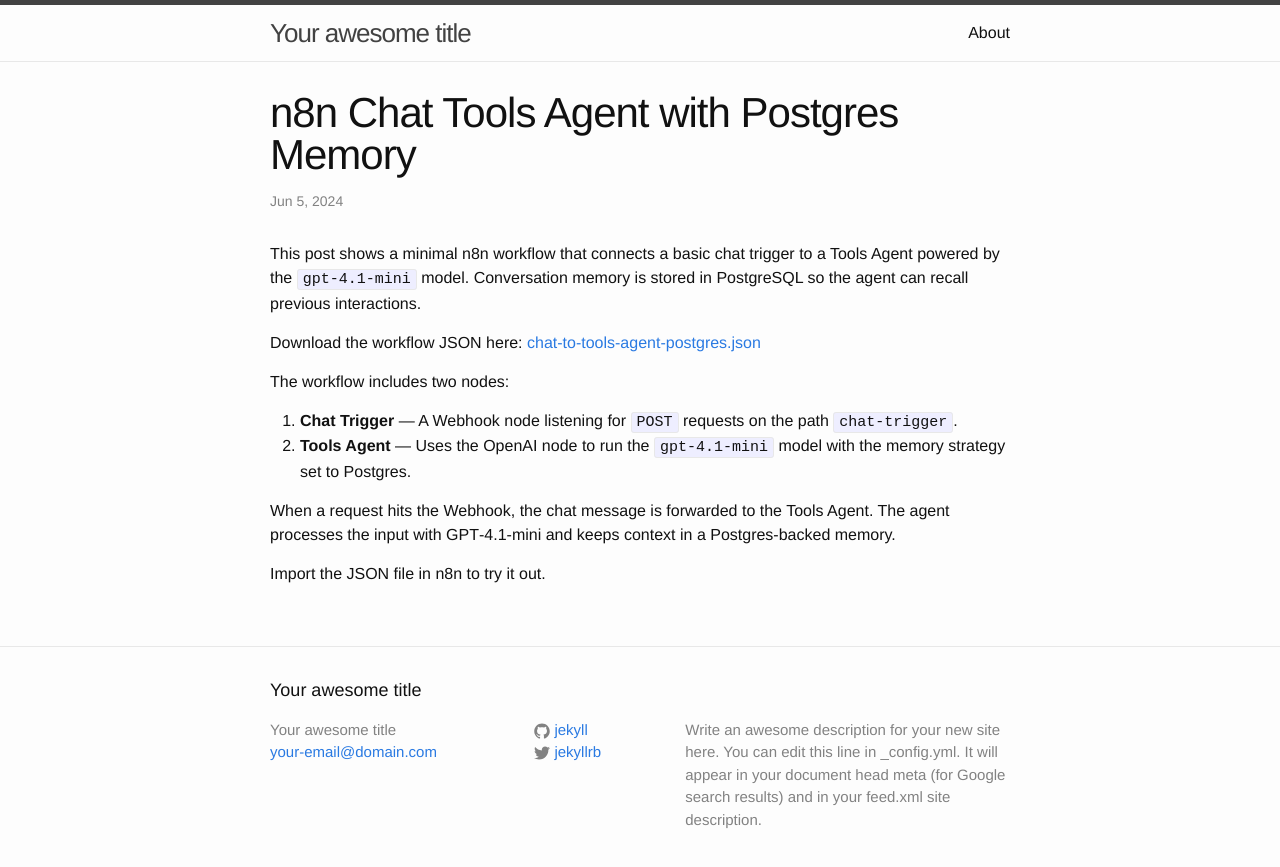
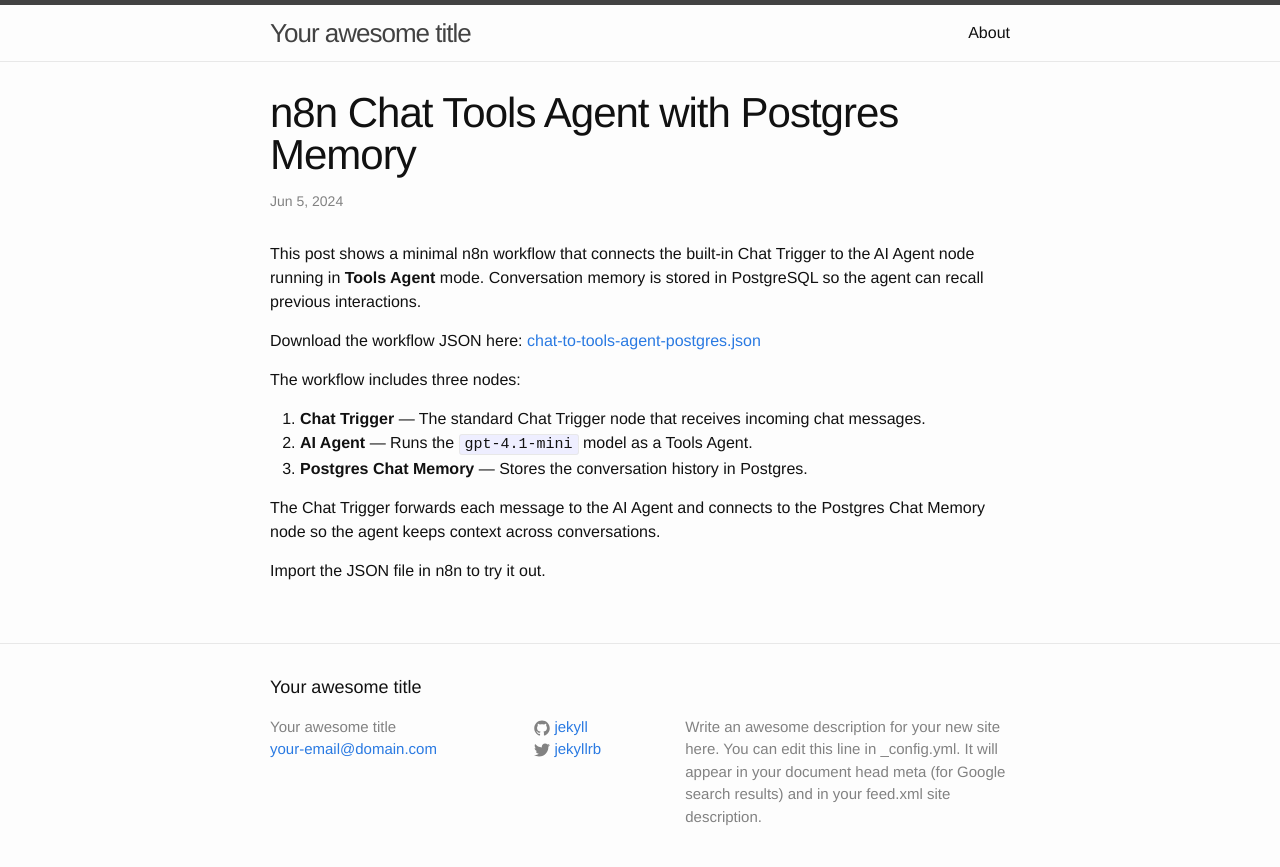
Before and after one commit to thebrianchannel/thebrianchannel.github.io, a Jekyll site: the page built from _posts/2024-06-05-n8n-tools-agent-gpt4-mini-postgres.markdown, in a window 1280 px wide. Shown: the top 867 px of the page. Built offline with Jekyll 4.4.1, drawn with Linux system fonts in a browser that asks for light colours.

Commit message:
Update Tools Agent example

```diff
--- a/_posts/2024-06-05-n8n-tools-agent-gpt4-mini-postgres.markdown
+++ b/_posts/2024-06-05-n8n-tools-agent-gpt4-mini-postgres.markdown
@@ -5,22 +5,21 @@ date: 2024-06-05 00:00:00 -0000
 categories: n8n workflow
 ---
 
-This post shows a minimal n8n workflow that connects a basic chat trigger to a
-Tools Agent powered by the `gpt-4.1-mini` model. Conversation memory is stored in
-PostgreSQL so the agent can recall previous interactions.
+This post shows a minimal n8n workflow that connects the built‑in Chat Trigger
+to the AI Agent node running in **Tools Agent** mode. Conversation memory is
+stored in PostgreSQL so the agent can recall previous interactions.
 
 Download the workflow JSON here:
 [chat-to-tools-agent-postgres.json](/workflows/chat-to-tools-agent-postgres.json)
 
-The workflow includes two nodes:
+The workflow includes three nodes:
 
-1. **Chat Trigger** — A Webhook node listening for `POST` requests on the path
-   `chat-trigger`.
-2. **Tools Agent** — Uses the OpenAI node to run the `gpt-4.1-mini` model with
-   the memory strategy set to Postgres.
+1. **Chat Trigger** — The standard Chat Trigger node that receives incoming chat
+   messages.
+2. **AI Agent** — Runs the `gpt-4.1-mini` model as a Tools Agent.
+3. **Postgres Chat Memory** — Stores the conversation history in Postgres.
 
-When a request hits the Webhook, the chat message is forwarded to the Tools
-Agent. The agent processes the input with GPT‑4.1‑mini and keeps context in a
-Postgres-backed memory.
+The Chat Trigger forwards each message to the AI Agent and connects to the
+Postgres Chat Memory node so the agent keeps context across conversations.
 
 Import the JSON file in n8n to try it out.
```
Also changed, not shown: workflows/chat-to-tools-agent-postgres.json (+34 -14 lines).
